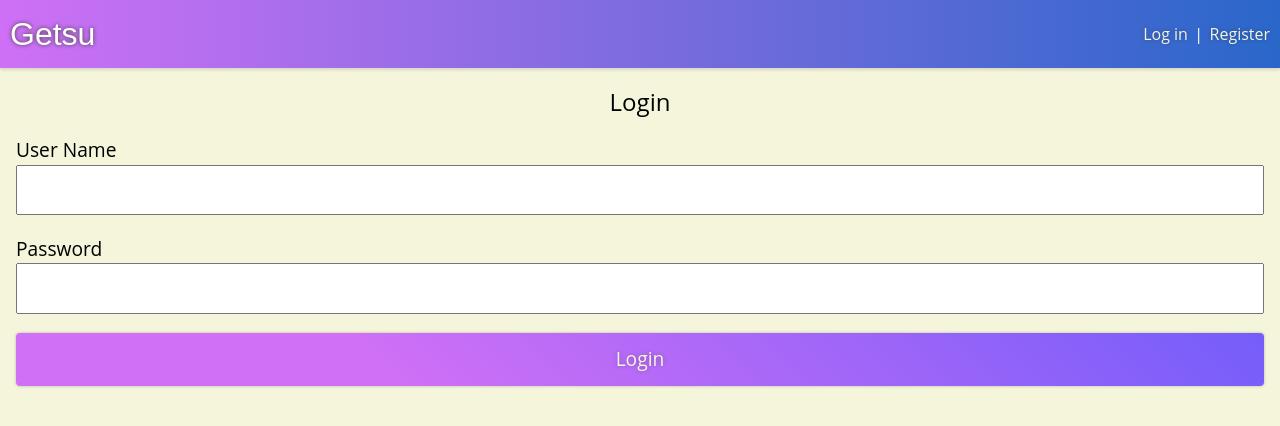
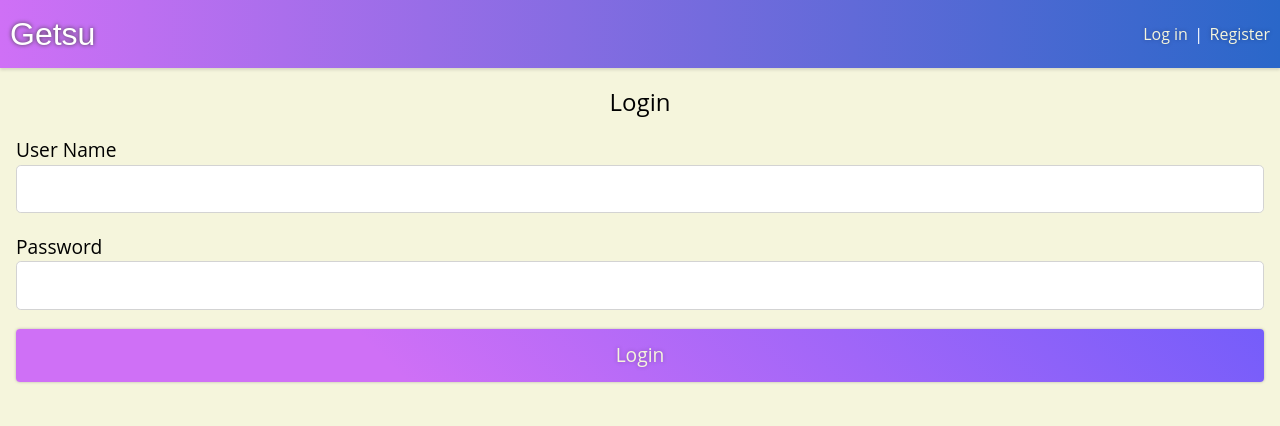
Before and after one commit to kevinwei00/getsu-client, a React (Create React App) app: page /login in a window 1280 px wide. Shown: the top 426 px of the page. Built offline with nearby package versions, Linux system fonts and the light colour scheme; a web font is replaced by a local one.

Commit message:
round input corners

```diff
--- a/src/components/App.css
+++ b/src/components/App.css
@@ -36,40 +36,6 @@
   font-family: 'Viga', sans-serif;
   font-size: 2rem;
   text-shadow: rgb(64, 64, 64) 0 0 4px;
-}
-
-.custom-form {
-  padding: 1rem;
-}
-
-.custom-form__buttons-container {
-  display: flex;
-}
-
-.custom-form__buttons-container button {
-  width: 100%;
-  padding: 0.75rem;
-}
-
-.custom-form__input-container {
-  margin-bottom: 1.2rem;
-}
-
-.custom-form__input-container input {
-  line-height: 1.85;
-  padding: 0.35rem 0.7rem;
-  width: 100%;
-}
-
-.custom-form__buttons-container,
-.custom-form__input-container {
-  font-size: 1.2rem;
-}
-
-.custom-form__label {
-  /* border-bottom: 1px dotted currentColor;
-  display: inline-block;
-  line-height: 0.85; */
 }
 
 .react-numeric-input {
@@ -120,6 +86,49 @@
   }
 }
 
+.custom-form {
+  padding: 1rem;
+}
+
+.custom-form__buttons-container {
+  display: flex;
+}
+
+.custom-form__buttons-container button {
+  width: 100%;
+  padding: 0.75rem;
+}
+
+.custom-form__input-container {
+  margin-bottom: 1.2rem;
+}
+
+.custom-form__input-container input {
+  line-height: 1.85;
+  padding: 0.35rem 0.7rem;
+  width: 100%;
+}
+
+.custom-form__input-container input,
+.custom-select-wrapper select {
+  border: 1px solid lightgray;
+  border-radius: 0.25em;
+  -moz-appearance: none;
+  -webkit-appearance: none;
+  appearance: none;
+}
+
+.custom-form__buttons-container,
+.custom-form__input-container {
+  font-size: 1.2rem;
+}
+
+/* .custom-form__label {
+  border-bottom: 1px dotted currentColor;
+  display: inline-block;
+  line-height: 0.85;
+} */
+
 .custom-select-wrapper {
   position: relative;
   margin: 1rem 0;
@@ -133,11 +142,6 @@
   padding: 0.5rem 0 0.5rem 4.5rem;
   width: 100%;
   margin: 0;
-  border: 1px solid lightgray;
-  border-radius: 0.25em;
-  -moz-appearance: none;
-  -webkit-appearance: none;
-  appearance: none;
   cursor: pointer;
   outline: none;
 }
```
